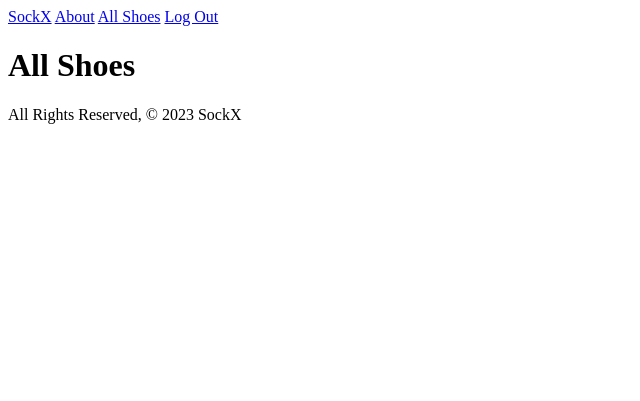
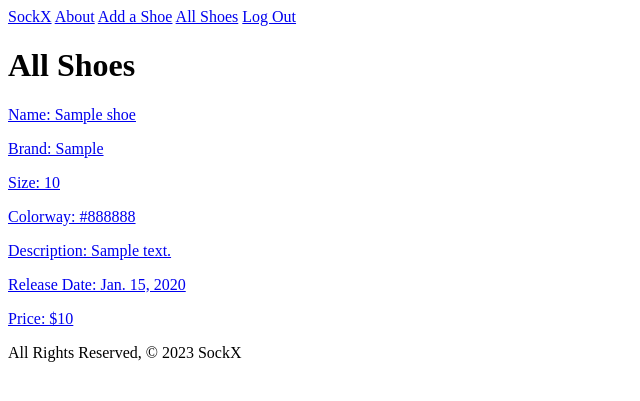
Before and after one commit to jkawashiri/sockx, a Django app: page /shoes/ in a window 1280 px wide. Shown: the top 401 px of the page, without its empty margins (0-640 px from the left). Run offline with Django 4.2, Linux system fonts and the light colour scheme; a user stored in the database is signed in; tables that the repository leaves empty hold one stand-in row (values such as "Sample post").

Commit message:
implements adding shoe feature and displays shoes on page

```diff
--- a/main_app/templates/base.html
+++ b/main_app/templates/base.html
@@ -17,6 +17,7 @@
             <a href="{% url 'home' %}">SockX</a>
             <a href="{% url 'about' %}">About</a>
             {% if user.is_authenticated %}
+                <a href="{% url 'shoes_create' %}">Add a Shoe</a>
                 <a href="{% url 'index' %}">All Shoes</a>
                 <a href="{% url 'logout' %}">Log Out</a>
             {% else %}
--- a/main_app/templates/shoes/index.html
+++ b/main_app/templates/shoes/index.html
@@ -3,4 +3,20 @@
 
 <h1>All Shoes</h1>
 
+{% for shoe in object_list %}
+  <div class="card">
+    <a href="{% url 'detail' shoe.id %}" class="index">
+      <div class="card-content">
+        <p>Name: {{ shoe.name }}</p>
+        <p>Brand: {{ shoe.brand }}</p>
+        <p>Size: {{ shoe.size }}</p>
+        <p>Colorway: {{ shoe.colorway }}</p>
+        <p>Description: {{ shoe.description }}</p>
+        <p>Release Date: {{ shoe.release_date }}</p>
+        <p>Price: ${{ shoe.price }}</p>
+      </div>
+    </a>
+  </div>
+{% endfor %}
+
 {% endblock %}
--- a/main_app/urls.py
+++ b/main_app/urls.py
@@ -6,4 +6,6 @@ urlpatterns = [
     path('accounts/signup/', views.signup, name='signup'),
     path('about/', views.about, name='about'),
     path('shoes/', views.ShoeList.as_view(), name='index'),
+    path('shoes/<int:pk>/', views.ShoeDetail.as_view(), name='detail'),
+    path('shoes/create/', views.ShoeCreate.as_view(), name='shoes_create'),
 ]
--- a/main_app/views.py
+++ b/main_app/views.py
@@ -1,6 +1,7 @@
 from django.shortcuts import render
 from .models import Shoe
-from django.views.generic import ListView
+from django.views.generic import ListView, DetailView
+from django.views.generic.edit import CreateView
 from django.contrib.auth import login
 from django.contrib.auth.mixins import LoginRequiredMixin
 from django.contrib.auth.forms import UserCreationForm
@@ -20,6 +21,29 @@ class ShoeList(LoginRequiredMixin, ListView):
     def get_queryset(self):
        return Shoe.objects.filter(user=self.request.user)
 
+class ShoeDetail(LoginRequiredMixin, DetailView):
+    model = Shoe
+    template_name = 'shoes/detail.html'
+    context_object_name = 'shoe'
+
+    # def get_context_data(self, **kwargs):
+    #     context = super().get_context_data(**kwargs)
+    #     shoe = self.object
+    #     id_list = shoe.products.all().values_list('id')
+    #     unrelated_products = Product.objects.exclude(id__in=id_list)
+    #     context['bid_form'] = BidForm()
+    #     context['products'] = unrelated_products
+    #     return context
+
+class ShoeCreate(LoginRequiredMixin, CreateView):
+    model = Shoe
+    fields = ['name', 'brand', 'size', 'colorway', 'description', 'release_date', 'price']
+    success_url = '/shoes'
+
+    def form_valid(self, form):
+       form.instance.user = self.request.user
+       return super().form_valid(form)
+
 def signup(request):
   error_message = ''
   if request.method == 'POST':
```
Also changed, not shown: main_app/templates/main_app/shoe_form.html (added, +19 -0 lines), main_app/templates/shoes/detail.html (added, +15 -0 lines).
